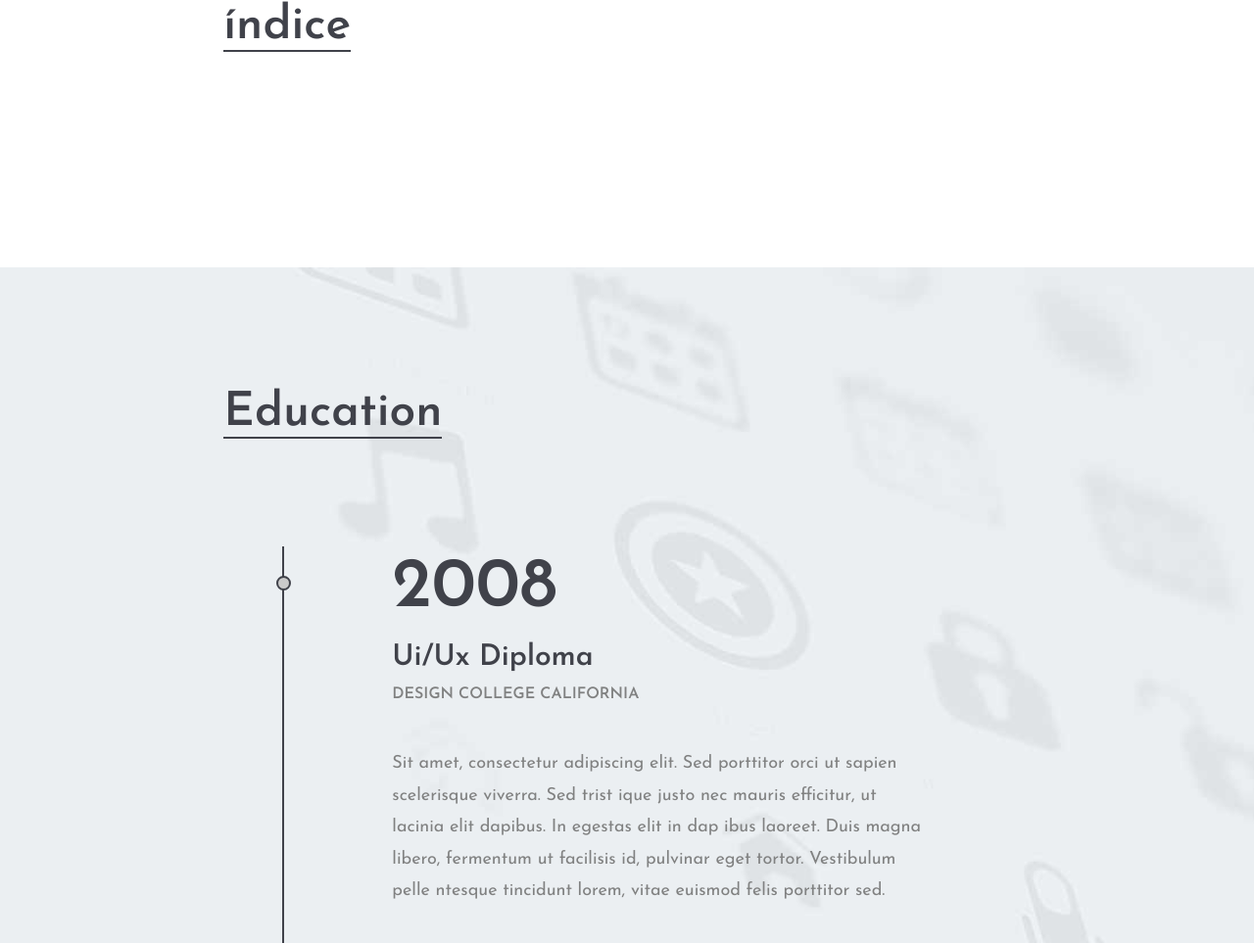
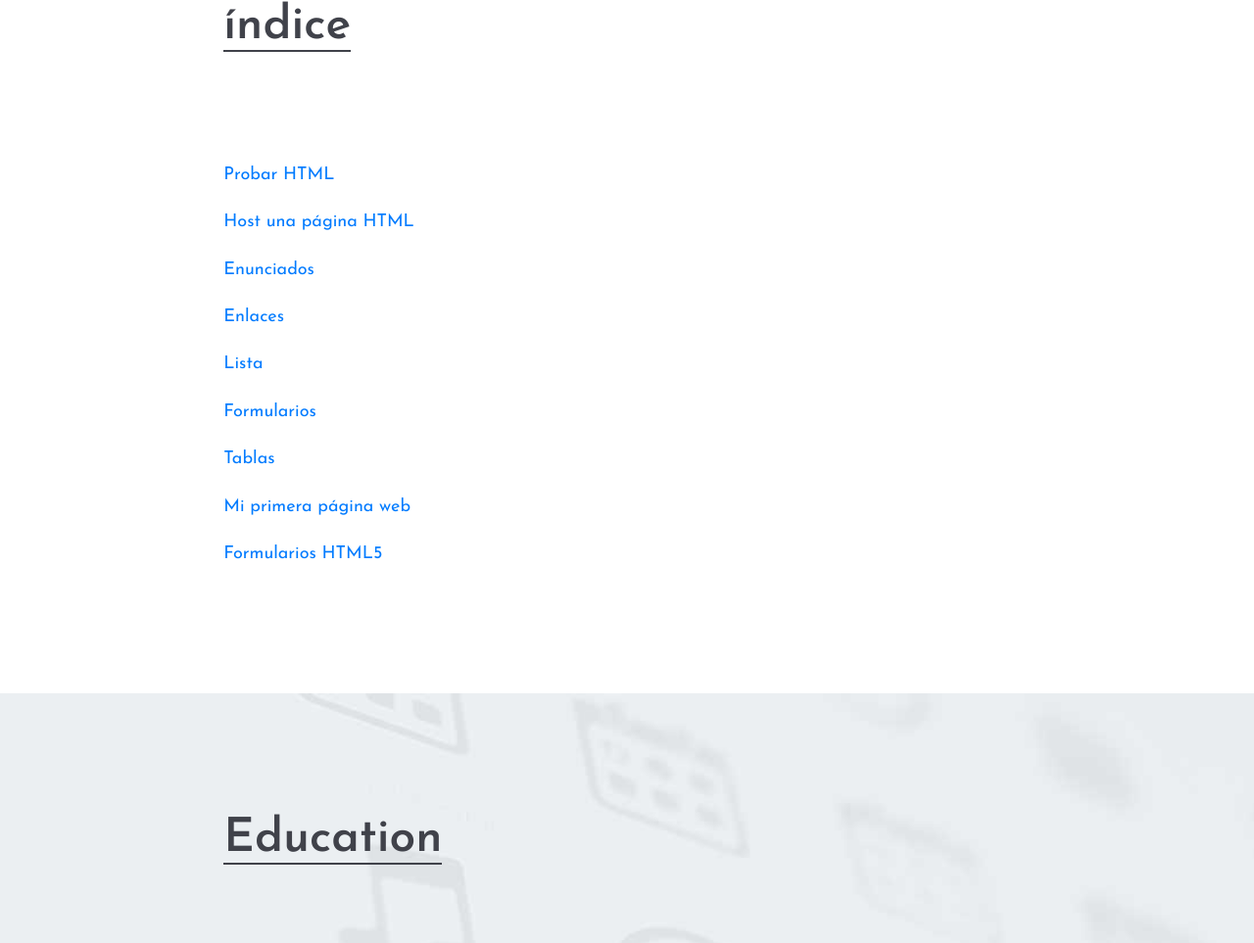
Before and after one commit to KathleenSanchez18/Kathleen-, a plain HTML site: page index.html in a window 1280 px wide. Shown: the part 1565-2528 px from the top of the page at 98% size. Drawn offline with Linux system fonts and the light colour scheme.

Commit message:
Update index.html

```diff
--- a/index.html
+++ b/index.html
@@ -111,8 +111,25 @@
 				<div class="col-xl-7 offset-xl-2">
 					<div class="section-title">
 						<h2>índice</h2>
+						<p><a href="https://www.w3schools.com/code/tryit.asp?filename=G0S7YOCBZRL5">Probar HTML</a></p>
+
+                                <p><a href="https://kathleensanchez18.github.io/kathleensanchez.github.io/">Host una p&aacute;gina HTML</a></p>
+
+                                <p><a href="fhttps://www.w3schools.com/code/tryit.asp?filename=G0S83HM1UC31">Enunciados</a></p>
+
+                                <p><a href="https://www.w3schools.com/code/tryit.asp?filename=G0S85TXGEOM3">Enlaces</a></p>
+
+			        <p><a href="fhttps://www.w3schools.com/code/tryit.asp?filename=G0S83HM1UC31">Lista</a></p>
+
+                                <p><a href="https://www.w3schools.com/code/tryit.asp?filename=G0S87JM7TWXI">Formularios</a></p>
+
+                                <p><a href="https://www.w3schools.com/code/tryit.asp?filename=G0S8924R1UUG">Tablas</a></p>
+
+                                <p><a href="https://kathleensanchez18.github.io/Kathleen-Sanchez/">Mi primera p&aacute;gina web</a></p>
+
+                                <p><a href="https://www.w3schools.com/code/tryit.asp?filename=G0S8AT9PFUKW">Formularios HTML5</a></p>
 					</div>
-
+					<ul class="resume-list">
 						</li>
 					</ul>
 				</div>
```
